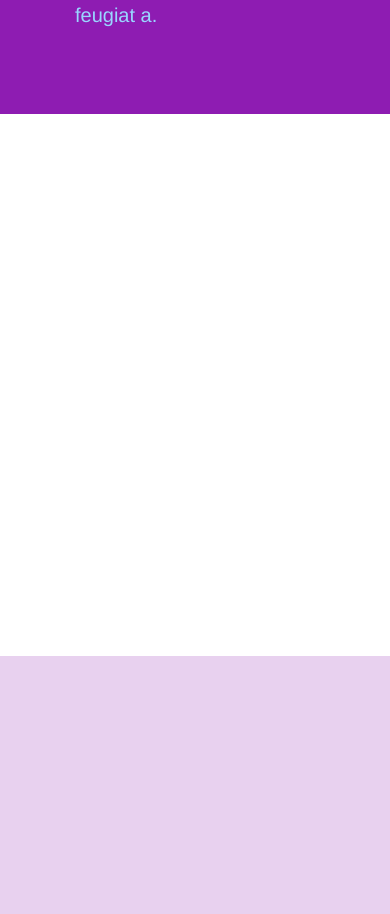
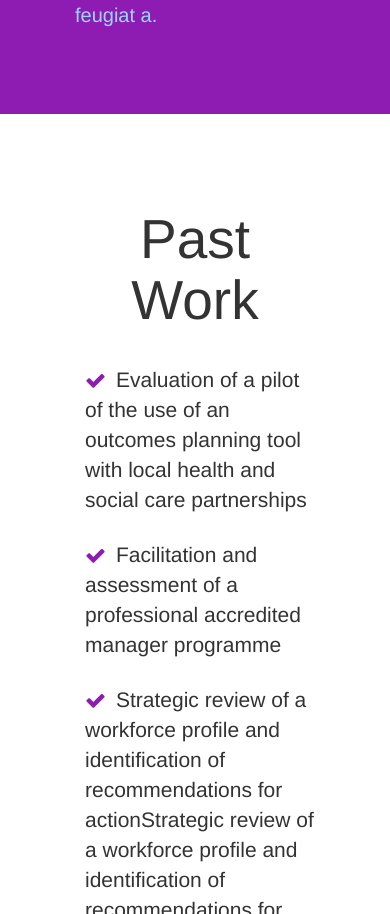
Before and after one commit to yhzgirl/MD-Consulting, a website: page app/index.html in a window 390 px wide. Shown: the part 5767-6681 px from the top of the page. Drawn offline with nearby package versions, Linux system fonts and the light colour scheme; files whose address does not match are found by name.

Commit message:
adds past work secion

```diff
--- a/app/index.html
+++ b/app/index.html
@@ -102,7 +102,31 @@
           </div>
         </div>
       </div>
-      <div class="past-work">
+      <div class="container-fluid past-work">
+        <div class=row>
+          <div class="col-md-12 section-header">
+            <h1 class=text-center>Past Work</h1>
+          </div>
+        </div>
+        <div class=row>
+          <div class=col-md-6>
+            <ul>
+              <li><i class="fa fa-check"></i> Evaluation of a pilot of the use of an outcomes planning tool with local health and social care partnerships</li>
+              <li><i class="fa fa-check"></i> Facilitation and assessment of a professional accredited manager programme</li>
+              <li><i class="fa fa-check"></i> Strategic review of a workforce profile and identification of recommendations for actionStrategic review of a workforce profile and identification of recommendations for action</li>
+              <li><i class="fa fa-check"></i> Marketing strategy and sales plans to develop a specialist health service including new market and product development and market entry</li>
+
+            </ul>
+          </div>
+          <div class=col-md-6>
+            <ul>
+              <li><i class="fa fa-check"></i> Potential customer leads identification and qualification for a training and education company</li>
+              <li><i class="fa fa-check"></i> Masterclasses on service planning to deliver national clinical quality standards in healthcare</li>
+              <li><i class="fa fa-check"></i> Research and development of best practice case study resources for a Scottish Government national policy initiative</li>
+              <li><i class="fa fa-check"></i> Critical analysis and reporting of progress on implementation of a Scottish Government national policy initiative</li>
+            </ul>
+          </div>
+        </div>
       </div>
       <div class=contact>
       </div>
--- a/app/styles/custom.css
+++ b/app/styles/custom.css
@@ -1,5 +1,16 @@
 p {
   font-size: 20px;
+}
+
+ul {
+  padding: 0px;
+  margin: 20px 0;
+}
+
+li {
+  list-style-type: none;
+  margin: 25px 0 0 10px;
+  font-size: 1.5em;
 }
 
 .page-header.top {
@@ -37,13 +48,6 @@ h1,
   color: #808d99;
 }
 
-.do-for-you {
-  background-color: #8e1cb2;
-  min-height: 38.6875em;
-  color: #99D6FF;
-  padding: 75px;
-}
-
 .about-section h2 {
   color: white;
 }
@@ -52,6 +56,13 @@ h1,
   padding: 30px;
   max-width: 75%;
   margin-left: 40px;
+}
+
+.do-for-you {
+  background-color: #8e1cb2;
+  min-height: 38.6875em;
+  color: #99D6FF;
+  padding: 75px;
 }
 
 .do-for-you .section-header {
@@ -80,6 +91,14 @@ h1,
 .past-work {
   background-color: #fff;
   min-height: 38.6875em;
+  padding: 75px;
+}
+
+.past-work i {
+  color: #8e1cb2;
+  display: block;
+  float:left;
+  margin: 5px 10px 0px 0px;
 }
 
 .contact {
```
